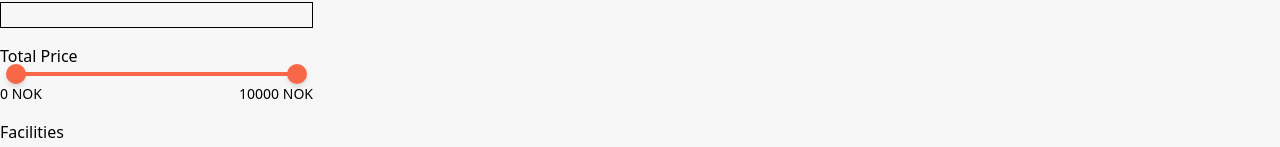
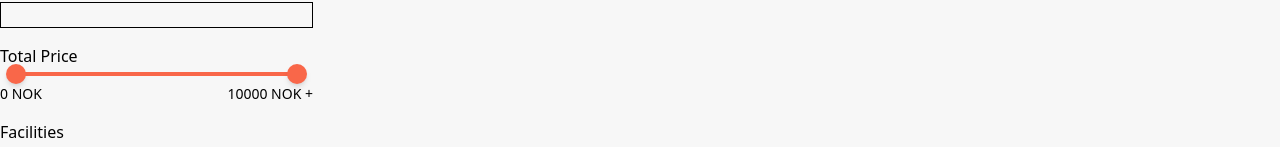
Before and after one commit to IngridOrnum/ingrid_holidaze_2025, a React (Vite) app: page /search-results in a window 1280 px wide. Shown: the part 252-399 px from the top of the page. Built offline with nearby package versions, Linux system fonts and the light colour scheme; no server answers.

Commit message:
Chore: ADded filter by facilities function

```diff
--- a/src/Components/Filters/Slider.jsx
+++ b/src/Components/Filters/Slider.jsx
@@ -5,7 +5,7 @@ const MAX = 10000;
 
 export function PriceSlider({ values, setValues }) {
     if (!Array.isArray(values) || values.length < 2) {
-        return null; // eller vis en spinner/error
+        return null;
     }
     return (
         <div className="w-full px-4">
--- a/src/Components/Filters/index.jsx
+++ b/src/Components/Filters/index.jsx
@@ -8,7 +8,7 @@ export function Filters ({ priceRange, setPriceRange }) {
             <PriceSlider values={priceRange} setValues={setPriceRange} />
             <div className="flex justify-between text-sm mt-2">
                 <span>{priceRange[0]} NOK</span>
-                <span>{priceRange[1]} NOK</span>
+                <span>{priceRange[1]} NOK +</span>
             </div>
         </div>
     )
--- a/src/Routes/SearchResults.jsx
+++ b/src/Routes/SearchResults.jsx
@@ -1,7 +1,8 @@
 import {Filters} from "../Components/Filters/index.jsx";
 import {useEffect, useState} from "react";
 import {VenueCard} from "../Components/Cards/VenueCard.jsx";
-
+import {filterVenues} from "../Utils/filterVenues.jsx";
+import {sortVenues} from "../Utils/sortVenues.jsx";
 
 export function SearchResults() {
 
@@ -10,7 +11,9 @@ export function SearchResults() {
     const [venues, setVenues] = useState([]);
     const [sortOption, setSortOption] = useState("latest");
     const [priceRange, setPriceRange] = useState([0, 10000]);
-
+    const [facilities, setFacilities] = useState([]);
+    const filteredVenues = filterVenues({venues, priceRange, facilities});
+    const sortedVenues = sortVenues(filteredVenues, sortOption);
 
     useEffect(() => {
         async function getVenues () {
@@ -26,22 +29,6 @@ export function SearchResults() {
         }
         getVenues();
     }, []);
-
-    const filteredVenues = venues.filter((venue) => {
-        return venue.price >= priceRange[0] && venue.price <= priceRange[1];
-    });
-
-    const sortedVenues = [...filteredVenues].sort((a, b) => {
-        if (sortOption === "price-low-high") {
-            return a.price - b.price;
-        } else if (sortOption === "price-high-low") {
-            return b.price - a.price;
-        } else if (sortOption === "latest")
-        {
-            return new Date(b.created) - new Date(a.created);
-        }
-        return 0;
-    })
 
     return (
         <div className={"flex"}>
@@ -72,7 +59,11 @@ export function SearchResults() {
                     <label>Guests</label>
                     <input className={"border border-black"}/>
                 </div>
-               <Filters priceRange={priceRange} setPriceRange={setPriceRange} />
+               <Filters
+                   priceRange={priceRange}
+                   setPriceRange={setPriceRange}
+                   facilities={facilities}
+                   setFacilities={setFacilities}/>
                 <div>
                     <span>Facilities</span>
                     <div>
--- /dev/null
+++ b/src/Utils/filterVenues.jsx
@@ -0,0 +1,11 @@
+export function filterVenues ({venues, priceRange, facilities}) {
+    return venues.filter((venue) => {
+        const withinSetPrice = venue.price >= priceRange[0] && venue.price <= priceRange[1];
+
+        const hasFacilities =
+            facilities.length === 0 ||
+            facilities.every((facility) => venue.meta?.[facility] === true)
+
+        return withinSetPrice && hasFacilities;
+    });
+}
--- /dev/null
+++ b/src/Utils/sortVenues.jsx
@@ -0,0 +1,8 @@
+export function sortVenues(venues, sortOption) {
+    return [...venues].sort((a, b) => {
+        if (sortOption === "price-low-high") return a.price - b.price;
+        if (sortOption === "price-high-low") return b.price - a.price;
+        if (sortOption === "latest") return new Date(b.created) - new Date(a.created);
+        return 0;
+    });
+}
```
